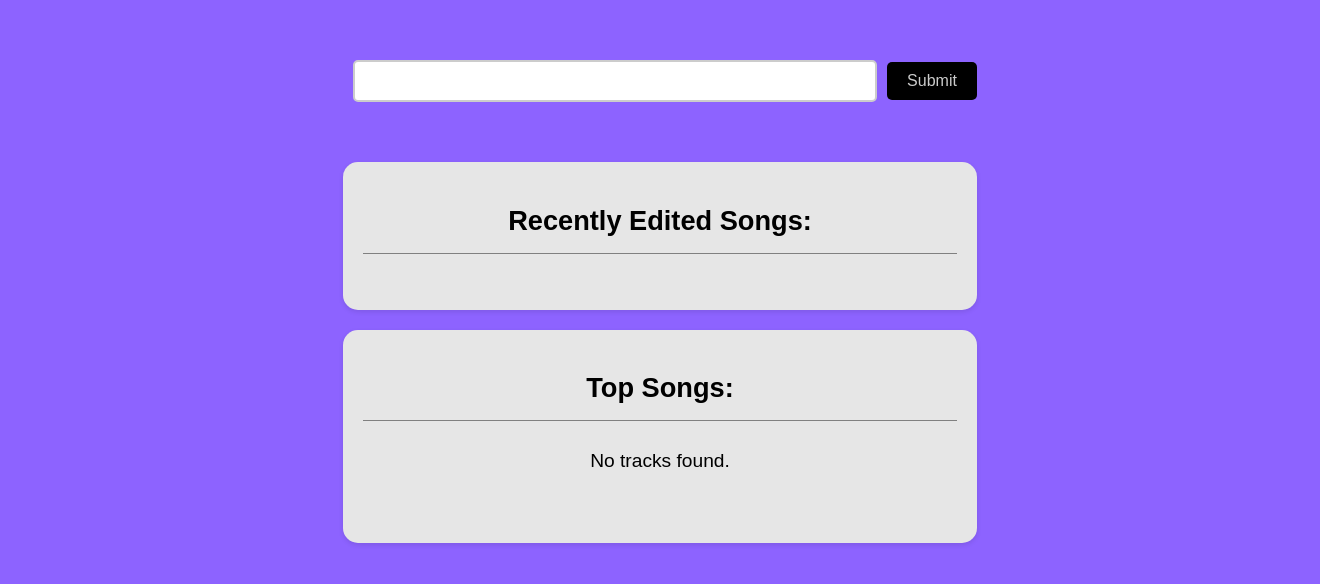
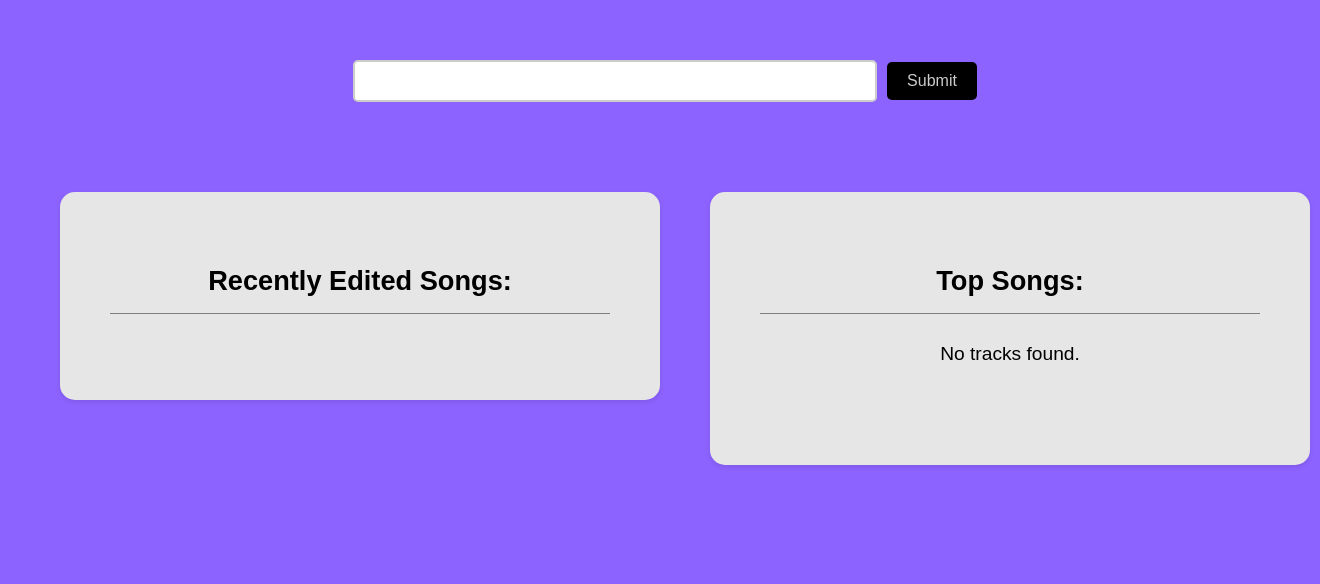
Before and after one commit to ManuXavier43/SongSlicer, a Flask app: page / in a window 1320 px wide. Shown: the part 85-669 px from the top of the page. Run offline with Flask 2, Linux system fonts and the light colour scheme; some libraries are stand-ins or nearby versions.

Commit message:
UI changes

```diff
--- a/src/templates/home.html
+++ b/src/templates/home.html
@@ -76,27 +76,23 @@
 
         .content {
             display: flex;
-            justify-content: center; /* Center the boxes horizontally */
-            align-items: flex-start; /* Align the boxes to the top */
-            padding: 20px;
-            gap: 100px; /* Add space between the boxes */
-            flex-wrap: wrap; /* Allow wrapping on smaller screens */
-            max-width: 1200px; /* Constrain the overall width of the content */
-            margin: 50px auto; /* Center the content on the page */
+            justify-content: space-between;
+            align-items: flex-start;
+            padding: 30px;
+            gap: 50px;
+            flex-wrap: nowrap;
+            max-width: 1200px;
+            margin: 0 auto;
         }
 
         .recently-edited, .top-songs {
-            flex: 1; /* Equal space for both containers */
-            max-width: 45%; /* Prevent them from becoming too wide */
-            min-width: 300px; /* Set a minimum width for small screens */
+            flex: 1;
+            max-width: 60%;
+            min-width: 500px;
             background: rgb(230, 230, 230);
-            padding: 20px;
+            padding: 50px;
             border-radius: 15px;
             box-shadow: 0 2px 5px rgba(0, 0, 0, 0.1);
-            height: auto; /* Flexible height for varying content */
-
-            margin: auto; /*center*/
-            margin-bottom: 20px;
         }
 
         /* Center content on smaller screens */
@@ -163,7 +159,7 @@
         <input type="text" id="user_input" name="user_input" value="{{ request.args.get('search', '') }}" autocomplete="off">
         <button type="submit">Submit</button>
     </form>
-
+<div class="content">
     <div class="recently-edited">
         <h2>Recently Edited Songs:</h2>
         <ul>
@@ -233,6 +229,7 @@
             </ul>
         </div>
     </div>
+    </div
 </body>
 
 
```
